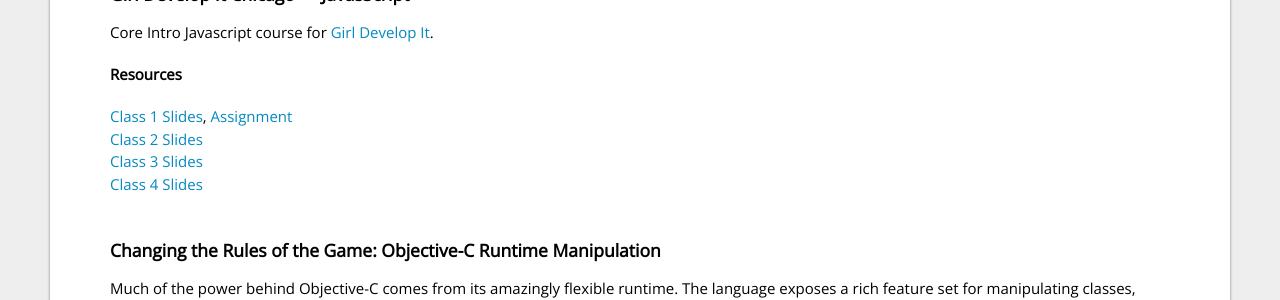
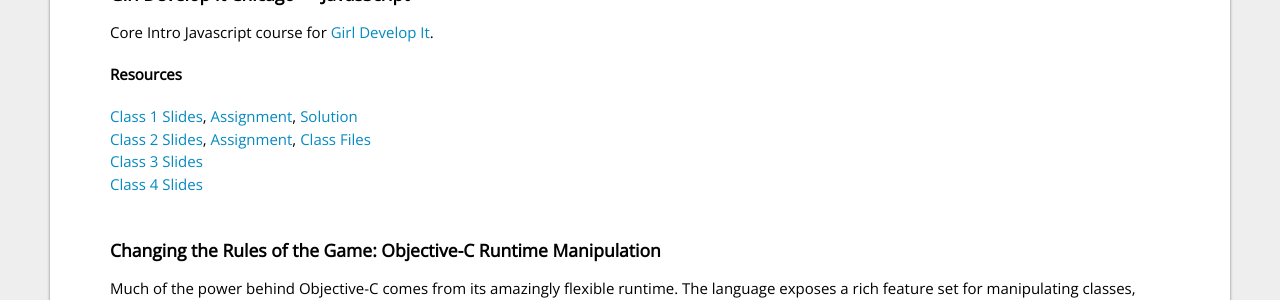
Before and after one commit to wbyoung/wbyoung.github.com, a Jekyll site: the page built from index.markdown, in a window 1280 px wide. Shown: the part 464-764 px from the top of the page. Built offline with Jekyll 4.4.1, drawn with Linux system fonts in a browser that asks for light colours; Markdown is read by kramdown in place of the engine named in the settings.

Commit message:
Updates from Class #2.

```diff
--- a/index.markdown
+++ b/index.markdown
@@ -18,8 +18,8 @@
 
 #### Resources
 
-[Class 1 Slides](/gdi/class1.html), [Assignment](/gdi/assignments/class1/assignment.zip)
-[Class 2 Slides](/gdi/class2.html)
+[Class 1 Slides](/gdi/class1.html), [Assignment](/gdi/assignments/class1/assignment.zip), [Solution](/gdi/assignments/class1/solution.zip)
+[Class 2 Slides](/gdi/class2.html), [Assignment](/gdi/assignments/class2/assignment.zip), [Class Files](/gdi/assignments/class2/class2.zip)
 [Class 3 Slides](/gdi/class3.html)
 [Class 4 Slides](/gdi/class4.html)
 
```
Also changed, not shown: 3 other files.
